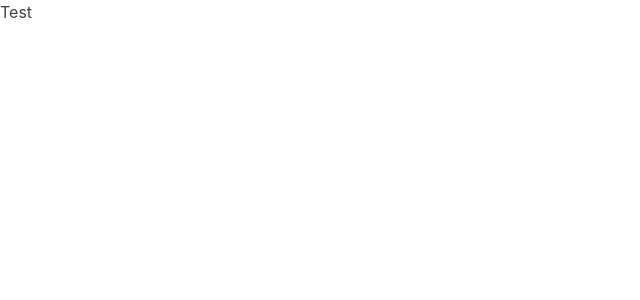
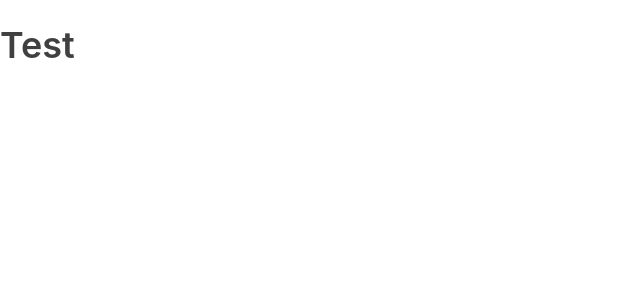
Before and after one commit to DefaultSimon/Soundcube-frontend, a React (Create React App) app: page / in a window 1280 px wide. Shown: the top 300 px of the page, without its empty margins (0-640 px from the left). Built offline with nearby package versions, Linux system fonts and the light colour scheme.

Commit message:
More layout changes

```diff
--- a/src/App.js
+++ b/src/components/App.js
@@ -1,10 +1,13 @@
 import React, { Component } from 'react';
-import './styles/main.scss';
+import '../styles/main.scss';
 
 class App extends Component {
+
   render() {
     return (
-        <div>Test</div>
+        <div>
+          <h1>Test</h1>
+        </div>
     );
   }
 }
--- a/src/index.js
+++ b/src/index.js
@@ -2,7 +2,7 @@
 import ReactDOM from 'react-dom';
 
 import './styles/main.scss';
-import App from './App';
+import App from './components/App';
 
 import * as serviceWorker from './serviceWorker';
 
```
